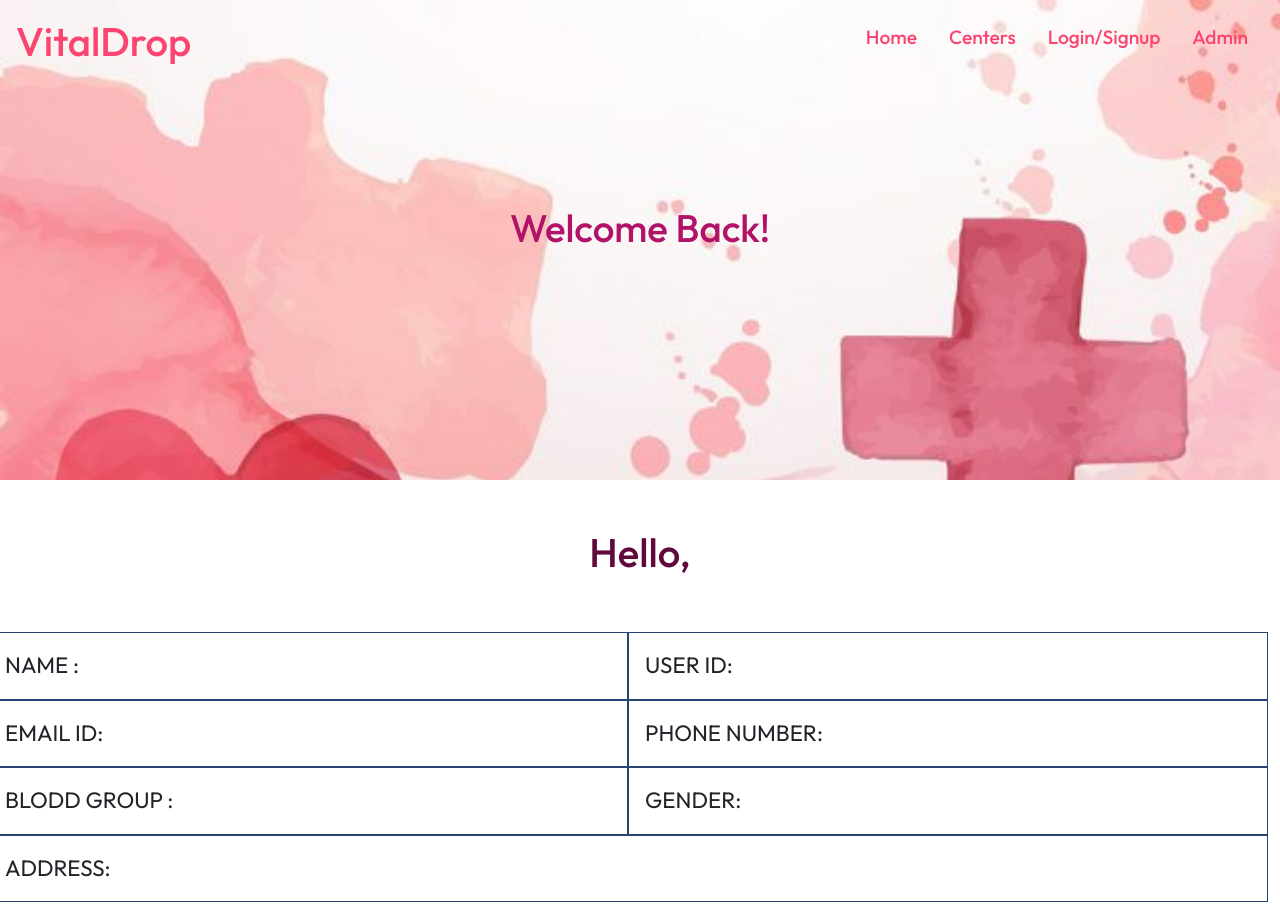
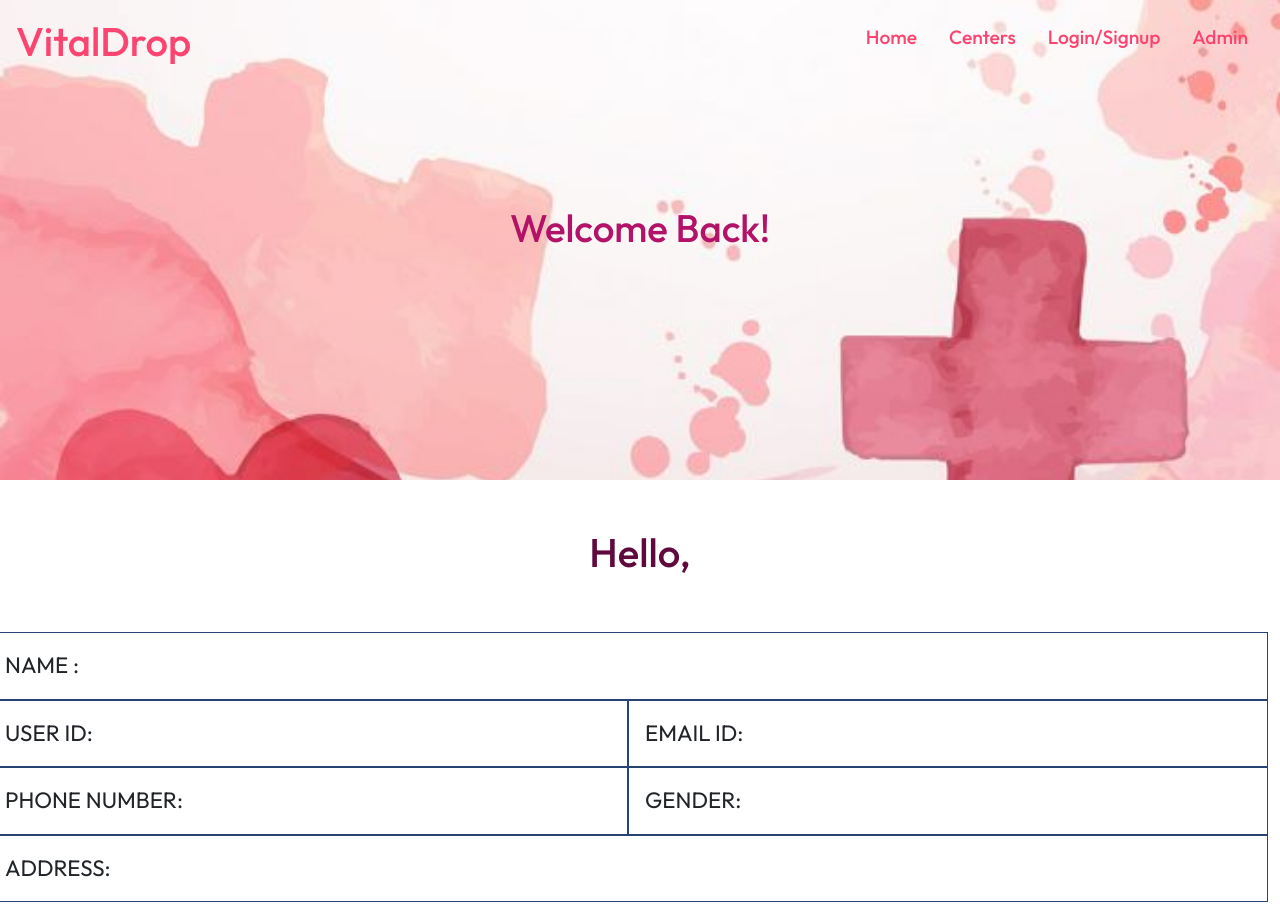
Before and after one commit to saniaahmad6/VitalDrop_, a React (Create React App) app in the folder Frontend/: page /login/user in a window 1280 px wide. Shown: the top 916 px of the page. Built offline with nearby package versions, Linux system fonts and the light colour scheme; no server answers; a web font is replaced by a local one.

Commit message:
userportal page : blood grp removed from userpage

```diff
--- a/Frontend/src/components/User/UserInfo.js
+++ b/Frontend/src/components/User/UserInfo.js
@@ -34,16 +34,17 @@ function UserInfo() {
         <div className='user-container-box'>
           <Row style={{ fontSize: "1.4rem" }}>
             <Col sm style={{ border: "1px solid #274472" ,padding : "1rem"}}>NAME : {userData.name}</Col>
-            <Col sm style={{ border: "1px solid #274472" ,padding : "1rem"}}>USER ID: {userData.uid}</Col>
+
           </Row>
 
           <Row style={{ fontSize: "1.4rem" }}>
+          <Col sm style={{ border: "1px solid #274472" ,padding : "1rem"}}>USER ID: {userData.uid}</Col>
             <Col sm style={{ border: "1px solid #274472" ,padding : "1rem"}}>EMAIL ID: {userData.email_id}</Col>
-            <Col sm style={{ border: "1px solid #274472" ,padding : "1rem"}}>PHONE NUMBER: {userData.phone_no}</Col>
+
 
           </Row>
           <Row style={{ fontSize: "1.4rem" }}>
-            <Col sm style={{ border: "1px solid #274472" ,padding : "1rem"}}>BLODD GROUP : </Col>
+            <Col sm style={{ border: "1px solid #274472" ,padding : "1rem"}}>PHONE NUMBER: {userData.phone_no}</Col>
             <Col sm style={{ border: "1px solid #274472" ,padding : "1rem"}}>GENDER: </Col>
           </Row>
 
```
